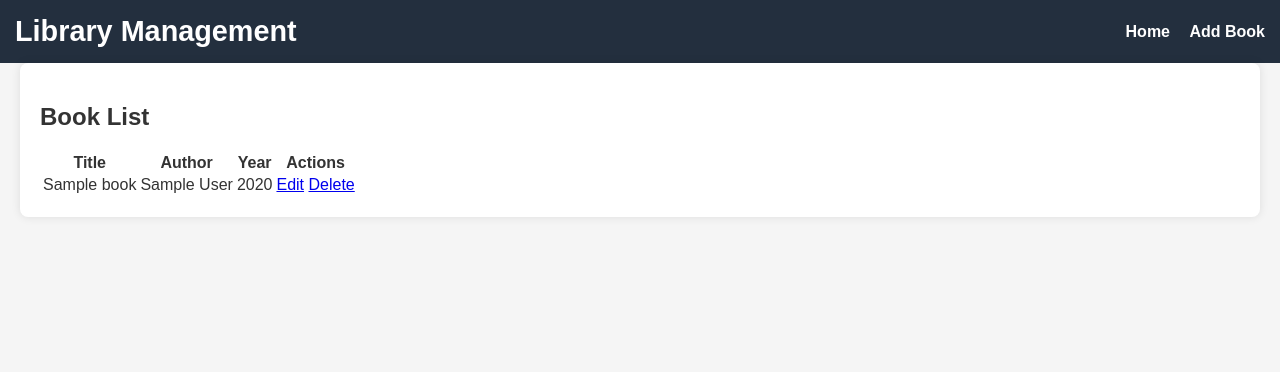
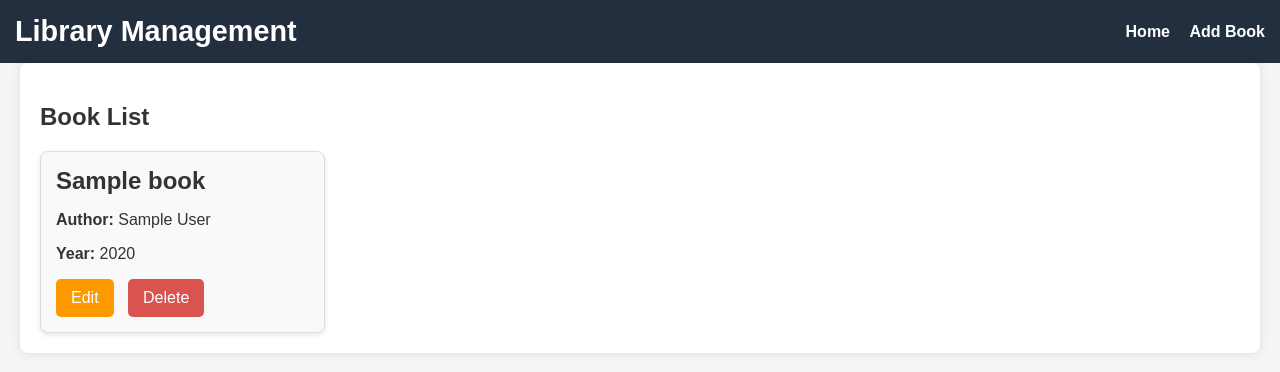
Before and after one commit to code-by-rohith/Deployments, a Flask app: page / in a window 1280 px wide. Shown: the top 372 px of the page. Run offline with Flask 3, Linux system fonts and the light colour scheme; a database or web service that is not in the repository returns one stand-in record (values such as "Sample title").

Commit message:
first commit

```diff
--- a/static/styles.css
+++ b/static/styles.css
@@ -110,17 +51,60 @@ li a:hover {
 }
 
 .book-item {
-    border: 1px solid #ccc;
+    border: 1px solid #ddd;
     padding: 15px;
     background-color: #f9f9f9;
-    box-shadow: 2px 2px 5px rgba(0, 0, 0, 0.1);
+    border-radius: 8px;
+    box-shadow: 0 2px 5px rgba(0, 0, 0, 0.1);
+    transition: transform 0.2s ease, box-shadow 0.2s ease;
 }
 
-.book-item strong {
-    font-size: 18px;
+.book-item:hover {
+    transform: translateY(-5px);
+    box-shadow: 0 4px 10px rgba(0, 0, 0, 0.2);
 }
 
-.book-item a {
+.book-item h3 {
+    margin: 0;
+    font-size: 1.5rem;
+}
+
+/* Buttons */
+.actions {
+    margin-top: 10px;
+}
+
+.btn {
+    display: inline-block;
+    background-color: #ff9900;
+    color: white;
+    padding: 10px 15px;
     text-decoration: none;
-    color: #007bff;
+    border-radius: 5px;
+    transition: background-color 0.3s ease, transform 0.2s ease;
 }
+
+.btn:hover {
+    background-color: #cc7a00;
+    transform: translateY(-2px);
+}
+
+.edit-btn {
+    margin-right: 10px;
+}
+
+.delete-btn {
+    background-color: #d9534f; /* Bootstrap's danger color */
+}
+
+.delete-btn:hover {
+    background-color: #c9302c; /* Darker shade on hover */
+}
+
+/* Responsive List */
+@media (max-width: 768px) {
+    .book-item {
+        flex-direction: column;
+        align-items: flex-start;
+    }
+}
--- a/templates/book_list.html
+++ b/templates/book_list.html
@@ -1,27 +1,17 @@
 {% extends 'base.html' %}
 {% block content %}
 <h2>Book List</h2>
-<table>
-    <thead>
-        <tr>
-            <th>Title</th>
-            <th>Author</th>
-            <th>Year</th>
-            <th>Actions</th>
-        </tr>
-    </thead>
-    <tbody>
-        {% for book in books %}
-        <tr>
-            <td>{{ book['title'] }}</td>
-            <td>{{ book['author'] }}</td>
-            <td>{{ book['year'] }}</td>
-            <td>
-                <a href="{{ url_for('edit_book', book_id=book['_id']) }}">Edit</a>
-                <a href="{{ url_for('delete_book', book_id=book['_id']) }}" onclick="return confirm('Are you sure you want to delete this book?');">Delete</a>
-            </td>
-        </tr>
-        {% endfor %}
-    </tbody>
-</table>
+<div class="book-container">
+    {% for book in books %}
+    <div class="book-item">
+        <h3>{{ book['title'] }}</h3>
+        <p><strong>Author:</strong> {{ book['author'] }}</p>
+        <p><strong>Year:</strong> {{ book['year'] }}</p>
+        <div class="actions">
+            <a href="{{ url_for('edit_book', book_id=book['_id']) }}" class="btn edit-btn">Edit</a>
+            <a href="{{ url_for('delete_book', book_id=book['_id']) }}" class="btn delete-btn" onclick="return confirm('Are you sure you want to delete this book?');">Delete</a>
+        </div>
+    </div>
+    {% endfor %}
+</div>
 {% endblock %}
```
Also changed, not shown: other parts of static/styles.css (+0 -59 lines).
